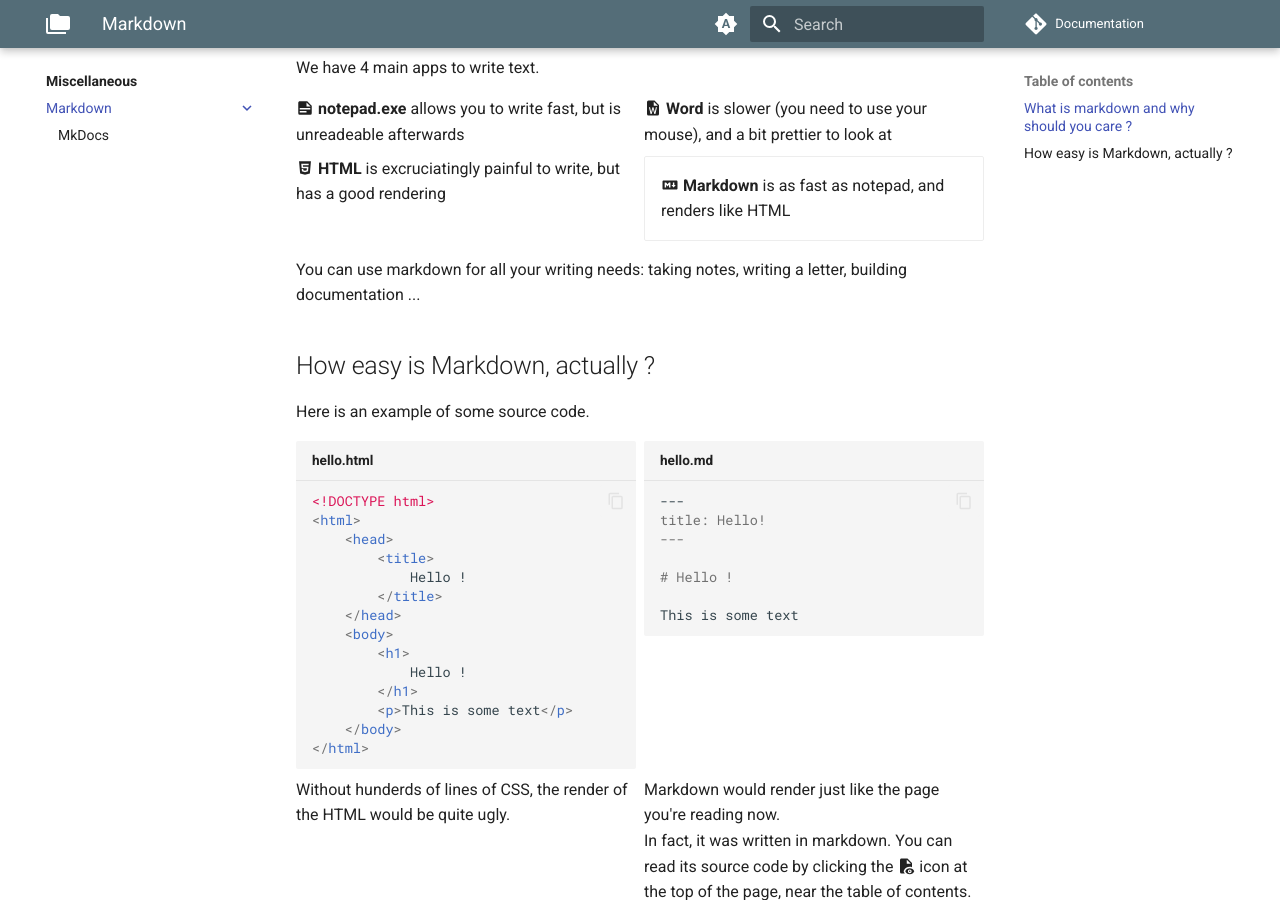
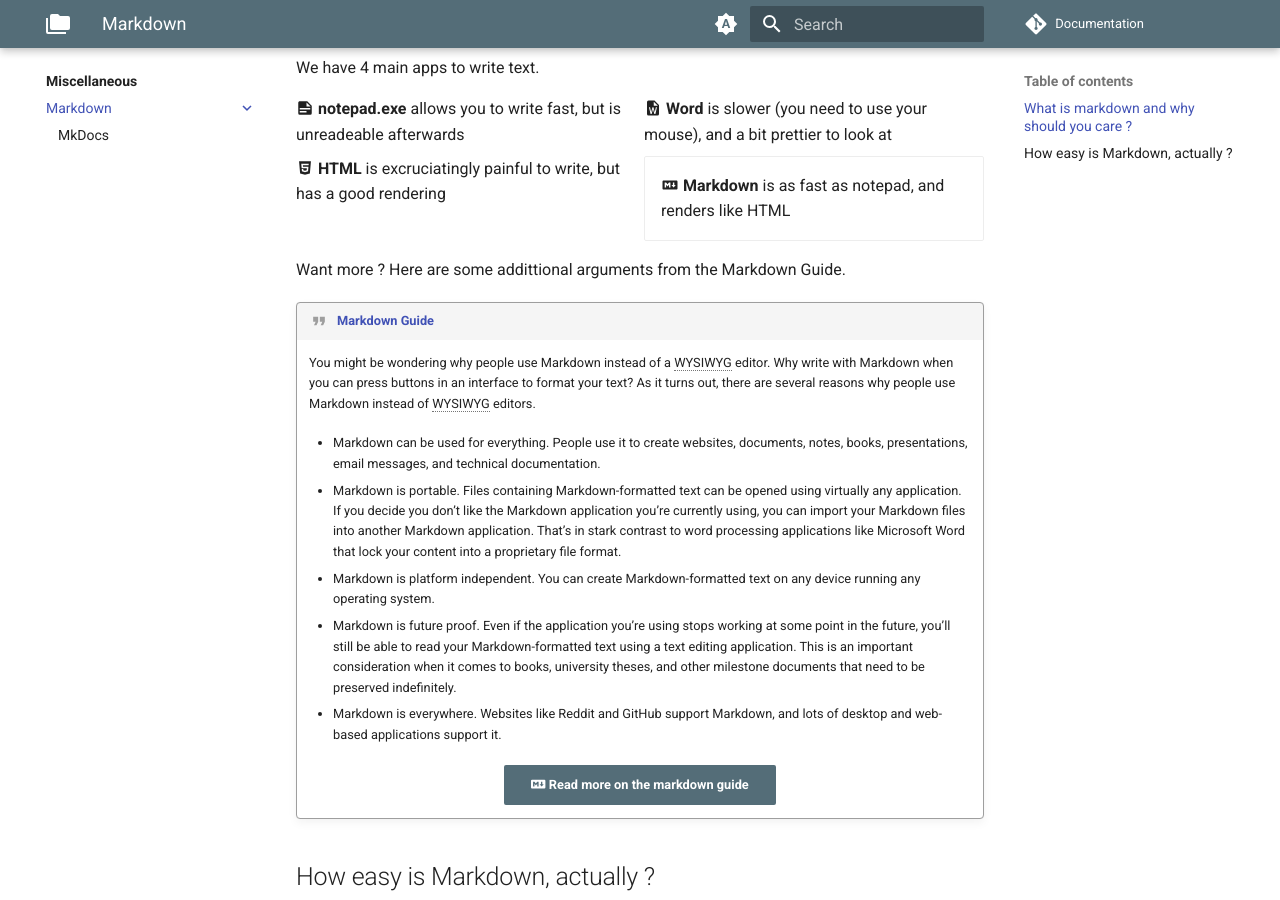
Before and after one commit to FlagHunter01/documentation.frolov.eu, an MkDocs documentation site: the page built from docs/misc/md/index.md, in a window 1280 px wide and 900 px high, scrolled down 331 px. Built offline with MkDocs 1.6.1 and Material for MkDocs 9.7.7, drawn with Linux system fonts in a browser that asks for light colours; plug-ins that fetch from the network failed and are left out; comment, search, counter and statistics services are not loaded.

Commit message:
Add quote from markdownguide

```diff
--- a/docs/misc/md/index.md
+++ b/docs/misc/md/index.md
@@ -23,7 +23,25 @@
 
 </div>
 
-You can use markdown for all your writing needs: taking notes, writing a letter, building documentation ...
+Want more ? Here are some addittional arguments from the Markdown Guide.
+
+!!! quote "[Markdown Guide](https://www.markdownguide.org)"
+    You might be wondering why people use Markdown instead of a WYSIWYG editor. Why write with Markdown when you can press buttons in an interface to format your text? As it turns out, there are several reasons why people use Markdown instead of WYSIWYG editors.
+
+    - Markdown can be used for everything. People use it to create websites, documents, notes, books, presentations, email messages, and technical documentation.
+
+    - Markdown is portable. Files containing Markdown-formatted text can be opened using virtually any application. If you decide you don’t like the Markdown application you’re currently using, you can import your Markdown files into another Markdown application. That’s in stark contrast to word processing applications like Microsoft Word that lock your content into a proprietary file format.
+
+    - Markdown is platform independent. You can create Markdown-formatted text on any device running any operating system.
+
+    - Markdown is future proof. Even if the application you’re using stops working at some point in the future, you’ll still be able to read your Markdown-formatted text using a text editing application. This is an important consideration when it comes to books, university theses, and other milestone documents that need to be preserved indefinitely.
+
+    - Markdown is everywhere. Websites like Reddit and GitHub support Markdown, and lots of desktop and web-based applications support it.
+
+    <figure markdown=span>
+        [:simple-markdown: Read more on the markdown guide](https://www.markdownguide.org/){ .md-button .md-button--primary align=center}
+    </figure>
+
 
 ## How easy is Markdown, actually ?
 
@@ -63,3 +81,5 @@
 Markdown would render just like the page you're reading now.<br> In fact, it was written in markdown. You can read its source code by clicking the :material-file-eye: icon at the top of the page, near the table of contents.
 
 </div>
+
+*[WYSIWYG]: What You See Is What You Get
```
